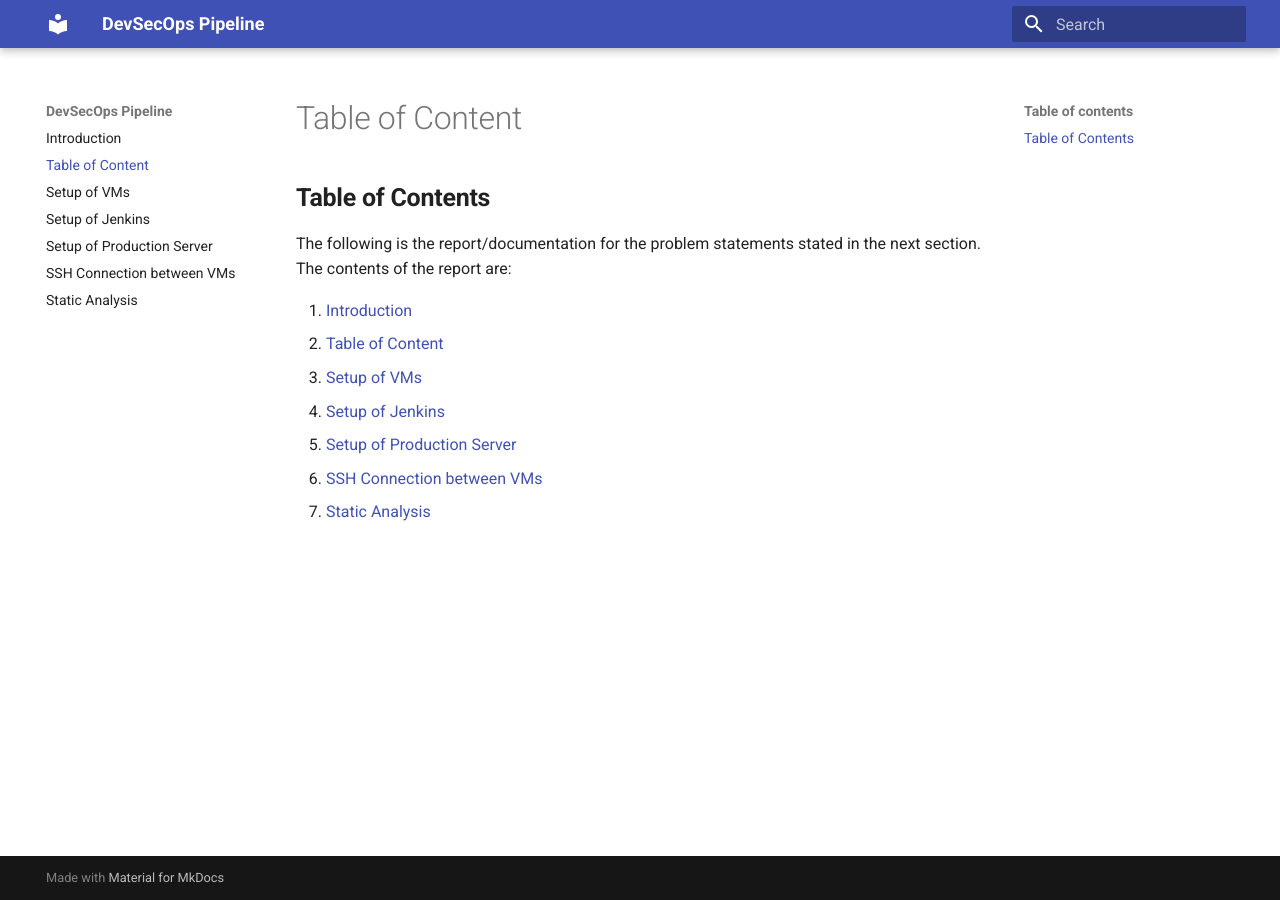
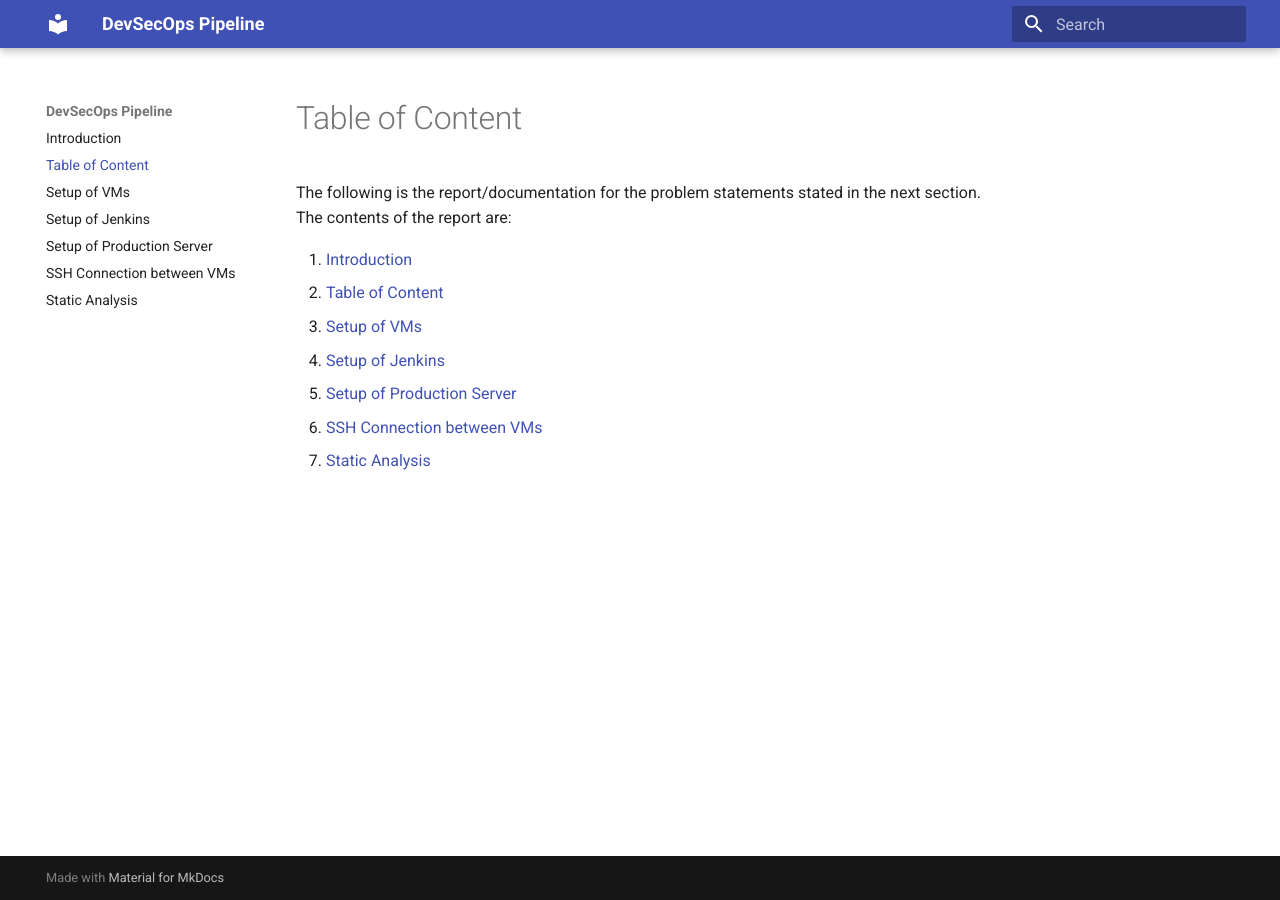
Before and after one commit to tariqahmed1912/internship-kloudle, an MkDocs documentation site: the page built from docs/contents.md, in a window 1280 px wide. Built offline with MkDocs 1.6.1 and Material for MkDocs 9.7.7, drawn with Linux system fonts in a browser that asks for light colours.

Commit message:
Commit changes

```diff
--- a/docs/contents.md
+++ b/docs/contents.md
@@ -1,5 +1,3 @@
-## **Table of Contents**
-
 The following is the report/documentation for the problem statements stated in the next section. The contents of the report are:
 
 1. [Introduction](index.md)
```
Also changed, not shown: site/contents/index.html, site/search/search_index.json, 1 other file.
